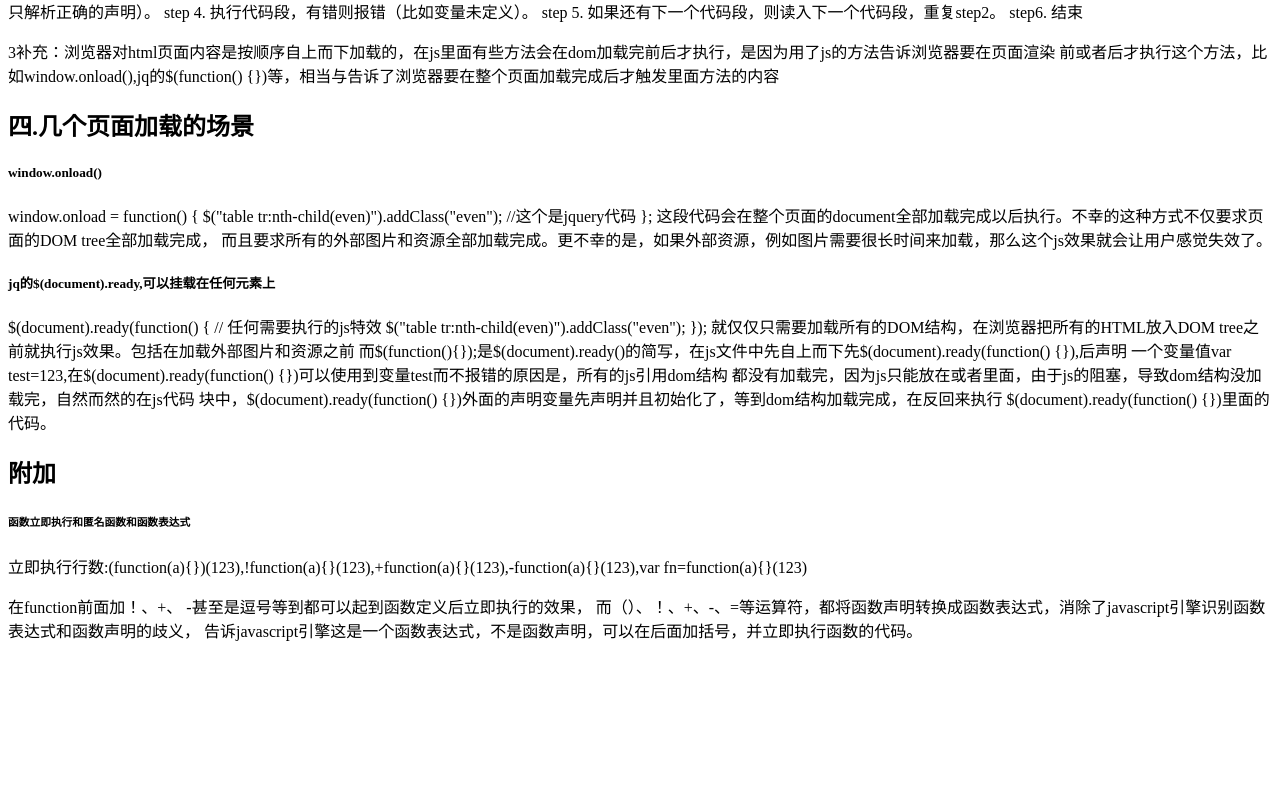
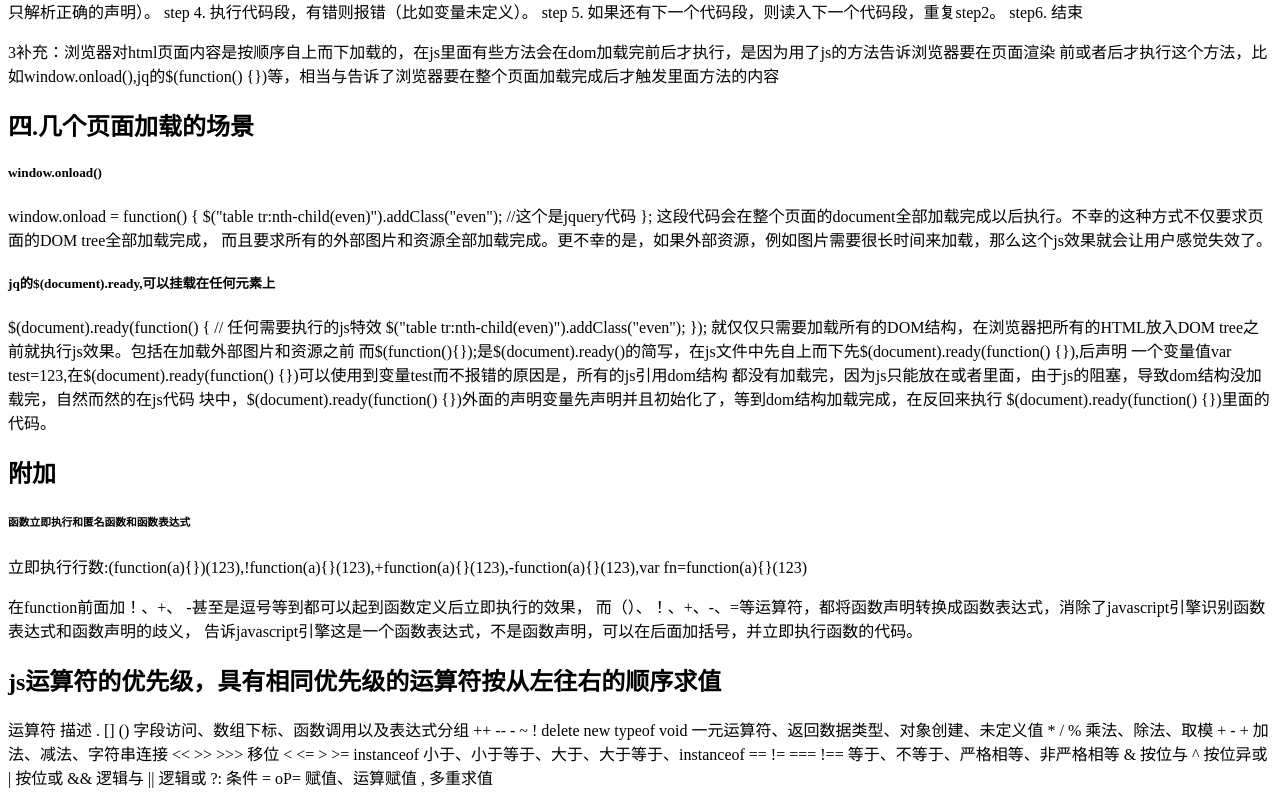
Before and after one commit to FzbGithub/FzbGithub.github.io, a plain HTML site: page view/pageRender.html in a window 1280 px wide. Shown: the part 1217-2014 px from the top of the page. Before the commit the page ends 1875 px from the top, so only its background shows below. Drawn offline with Linux system fonts and the light colour scheme.

Commit message:
add page pageRender.html

```diff
--- a/view/pageRender.html
+++ b/view/pageRender.html
@@ -97,5 +97,27 @@
                  告诉javascript引擎这是一个函数表达式，不是函数声明，可以在后面加括号，并立即执行函数的代码。</p>
         </div>
     </div>
+    <div>
+        <h2>js运算符的优先级，具有相同优先级的运算符按从左往右的顺序求值</h2>
+        <div>
+            运算符	                                    描述
+            . [] ()	                            字段访问、数组下标、函数调用以及表达式分组
+            ++ -- - ~ ! delete new typeof void	一元运算符、返回数据类型、对象创建、未定义值
+            * / %	                            乘法、除法、取模
+            + - +	                            加法、减法、字符串连接
+            << >> >>>	                        移位
+            < <= > >= instanceof	            小于、小于等于、大于、大于等于、instanceof
+            == != === !==	                    等于、不等于、严格相等、非严格相等
+            &	                                按位与
+            ^	                                按位异或
+            |	                                按位或
+            &&	                                逻辑与
+            ||	                                逻辑或
+            ?:	                                条件
+            = oP=	                            赋值、运算赋值
+            ,	                                多重求值
+        </div>
+
+    </div>
 </body>
 </html>
```
